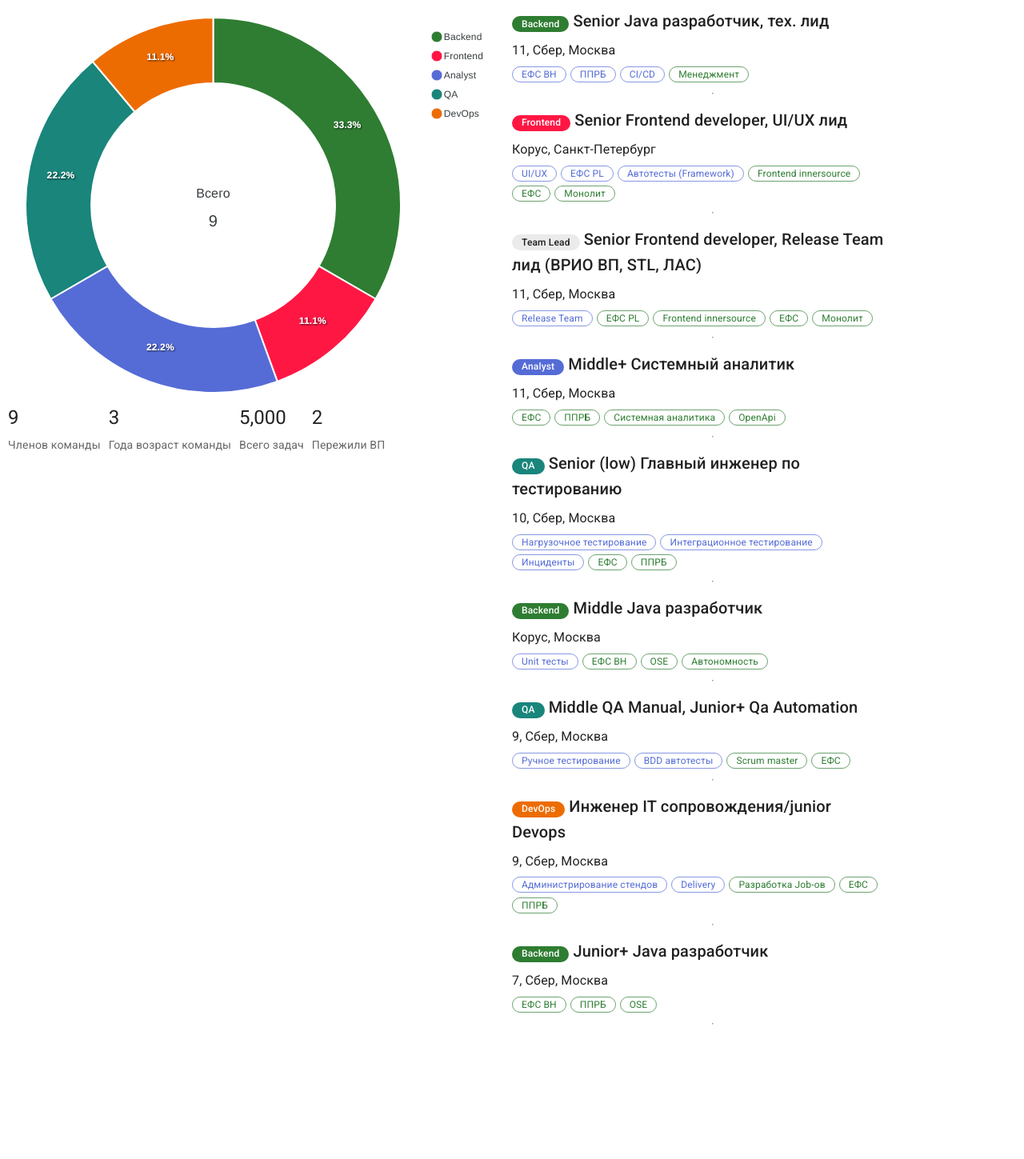
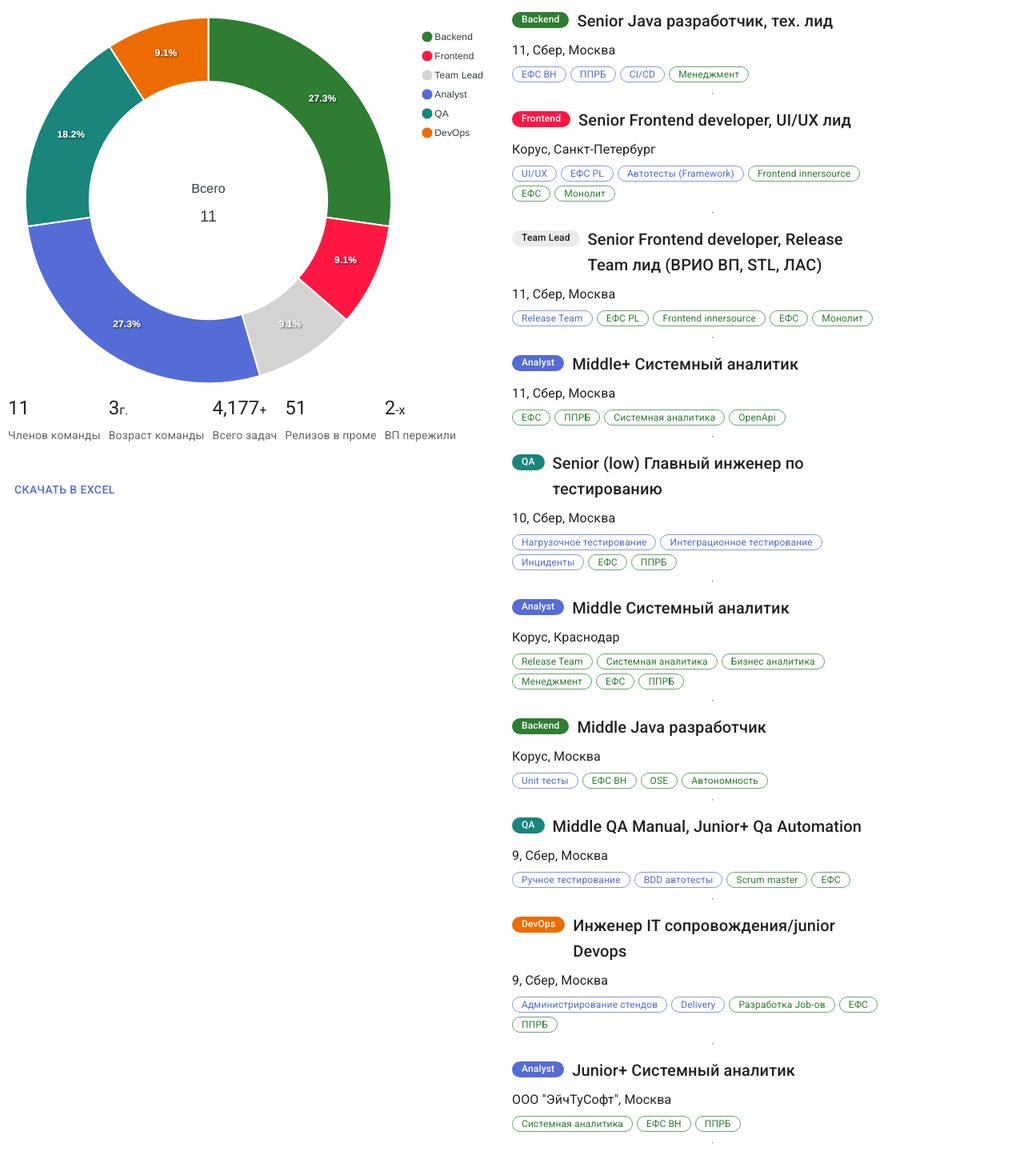
Before and after one commit to Dimsy/team-promotion, a React (Create React App) app: page / in a window 1280 px wide. Shown: the top 1449 px of the page at 80% size. Before the commit the page ends 1299 px from the top, so only its background shows below. Built offline with nearby package versions, Linux system fonts and the light colour scheme.

Commit message:
добавлен сервак для статики, куча фиксов верстки и прочее

```diff
--- a/package.json
+++ b/package.json
@@ -16,6 +16,7 @@
     "react-countup": "^6.4.2",
     "react-dom": "latest",
     "react-scripts": "latest",
+    "sheetjs-style": "^0.15.8",
     "typescript": "latest"
   },
   "scripts": {
--- a/public/index.html
+++ b/public/index.html
@@ -2,7 +2,7 @@
 <html lang="en">
   <head>
     <meta charset="utf-8" />
-    <link rel="shortcut icon" href="%PUBLIC_URL%/favicon.ico" />
+    <link rel="shortcut icon" href="%PUBLIC_URL%/tech.png" />
     <meta name="viewport" content="initial-scale=1, width=device-width" />
     <meta name="theme-color" content="#000000" />
     <!--
@@ -19,7 +19,7 @@
       work correctly both with client-side routing and a non-root public URL.
       Learn how to configure a non-root public URL by running `npm run build`.
     -->
-    <title>My page</title>
+    <title>Состав команды</title>
     <!-- Fonts to support Material Design -->
     <link
       rel="stylesheet"
--- a/src/App.tsx
+++ b/src/App.tsx
@@ -8,18 +8,29 @@ import {PlayerDescriptionModal} from "./PlayerDescriptionModal";
 import ApexOptions = ApexCharts.ApexOptions;
 import Metric from "./Counter";
 import {data} from "./data";
+import {onDownloadXLSXReportHandler} from "./xslxUtils";
+import {Button} from "@mui/material";
 
 export default function App() {
     const [selectedPlayer, setSelectedPlayer] = React.useState(null);
     const [selectedSpec, setSelectedSpec] = React.useState(null);
     const sortedData = [...data].sort((a,b) => a.level > b.level ? -1 : 1);
+    const dataForGraph = sortedData.reduce((acc, val) => {
+        if (acc[val.type]) {
+            acc[val.type] += 1
+        } else {
+            acc[val.type] = 1
+        }
+        return acc;
+    }, {})
 
-    var chartOptions: ApexOptions = {
-        labels: ['Backend', 'Frontend', 'Analyst', 'QA', 'DevOps'],
-        colors: ['#2e7d32', '#ff1744', '#556cd6', '#19857b', '#ed6c02'],
+    const chartOptions: ApexOptions = {
+        labels: Object.keys(dataForGraph),
+        colors: ['#2e7d32', '#ff1744', '#d3d3d3', '#556cd6', '#19857b', '#ed6c02'],
         chart: {
             events: {
                 dataPointSelection: function(event, chartContext, config) {
+                    console.log(config, 'config')
                     setSelectedSpec(prev => {
                         if (prev === config.w.config.labels[config.dataPointIndex]) {
                             return null
@@ -51,7 +62,7 @@ export default function App() {
         }
     };
 
-    const series = [3, 1, 2, 2, 1];
+    const series: any[] = Object.values(dataForGraph)
 
     const dropSelectedPlayer = () => setSelectedPlayer(null)
 
@@ -71,16 +82,15 @@ export default function App() {
     };
 
     const renderPlayer = (player, shadowed) => {
-        // const selected = selectedSpec === player.type || player.type === 'Team Lead' && selectedSpec === 'Frontend';
         return (
             <Grid item xs={12} sm={12} md={12} lg={12} xl={12} style={{ cursor: 'pointer', opacity: shadowed ? '0.3' : '1'}} onClick={() => setSelectedPlayer(player)}>
                 <Grid container spacing={1} flexGrow={1}>
                     <Grid item xs={11}>
-                        <Typography variant="h6" gutterBottom>
+                        <Typography variant="h6" gutterBottom style={{display: 'flex', gap: 10}}>
                             <Chip label={player.type} color={getAvatarColor(player.type)} style={{ height: 20, fontSize: 12, marginTop: 5 }}/> {`${player.position}`}
                         </Typography>
                         <Typography variant="subtitle1" gutterBottom>
-                            {`${!!player.level && player.company !== 'Корус' ? player.level+', ' : ''} ${player.company}, ${player.city}`}
+                            {`${!!player.level && player.company == 'Сбер' ? player.level+', ' : ''} ${player.company}, ${player.city}`}
                         </Typography>
                         {player.specs.map((spec) => {
                             const isLead = spec.includes('^');
@@ -95,23 +105,22 @@ export default function App() {
             </Grid>
         );
     };
-  return (
+
+
+    return (
       <>
         <Container maxWidth="xl" style={{padding: 10}}>
             <Grid container spacing={2} lg={12}>
                 <Grid item xs={12} sm={12} md={6} lg={6}>
                     <Chart options={chartOptions} series={series} type={'donut'}/>
-                    {/*{selectedSpec && <Box sx={{ '& > :not(style)': { m: 1 } }}>*/}
-                        {/*<Fab variant="extended" size="small" color="primary" aria-label="add" onClick={() => setSelectedSpec(null)}>*/}
-                            {/*Сбросить*/}
-                        {/*</Fab>*/}
-                    {/*</Box>}*/}
                     <Grid sx={{ display: 'flex', flexDirection: { xs: "row", md: "col"}, height: { xs: 100, md: 100 }  }}>
                         <Metric label={sortedData.length} subLabel={'Членов команды'}/>
-                        <Metric label={3} subLabel={'Года возраст команды'}/>
-                        <Metric label={5000} subLabel={'Всего задач'}/>
-                        <Metric label={2} subLabel={'Пережили ВП'}/>
+                        <Metric label={3} additionalLabel="г." subLabel={'Возраст команды'}/>
+                        <Metric label={4177} additionalLabel="+" subLabel={'Всего задач'}/>
+                        <Metric label={51} subLabel={'Релизов в проме'}/>
+                        <Metric label={2} additionalLabel="-x" subLabel={'ВП пережили '}/>
                     </Grid>
+                    <Button onClick={() => onDownloadXLSXReportHandler(sortedData)}>Скачать в Excel</Button>
                 </Grid>
                 <Grid item xs={12} sm={12} md={5} lg={5}>
                     {selectedSpec &&
--- a/src/Counter.tsx
+++ b/src/Counter.tsx
@@ -3,12 +3,17 @@ import * as React from "react";
 import Box from "@mui/material/Box";
 import Typography from "@mui/material/Typography";
 
+interface IProps {
+    label: number;
+    subLabel: string;
+    additionalLabel?: string;
+}
 
-const Metric = ({label, subLabel}) =>  {
+const Metric:React.FC<IProps> = ({label, subLabel, additionalLabel}) =>  {
     return (
         <Box style={{marginRight: 10}}>
             <Typography gutterBottom variant="h5" component="div">
-                <CountUp start={0} end={label} duration={Math.random() * (5 - 2) + 2} />
+                <CountUp start={0} end={label} duration={Math.random() * (5 - 2) + 2} /><span style={{fontSize: '1rem'}}>{additionalLabel}</span>
             </Typography>
             <Typography variant="body2" color="text.secondary">
                 {subLabel}
--- /dev/null
+++ b/src/Models.ts
@@ -0,0 +1,11 @@
+export interface IPlayer {
+    name: string;
+    level: number;
+    position: string;
+    city: string;
+    type: 'Analyst' | 'Frontend' | 'Backend' | 'QA' | 'Team Lead' | 'DevOps',
+    company: 'Сбер' | 'Корус' | 'ООО "ЭйчТуСофт"'
+    skills: string[];
+    specs: string[];
+    comments: string[];
+}
--- a/src/PlayerDescriptionModal.tsx
+++ b/src/PlayerDescriptionModal.tsx
@@ -1,22 +1,7 @@
 import React from 'react'
-import {Modal} from "@mui/material";
-import Box from "@mui/material/Box";
+import {Button, Dialog, DialogActions, DialogContent, DialogTitle} from "@mui/material";
 import Typography from "@mui/material/Typography";
 import Chip from '@mui/material/Chip';
-
-const style = {
-    position: 'absolute' as 'absolute',
-    top: '50%',
-    left: '50%',
-    transform: 'translate(-50%, -50%)',
-    width: 600,
-    bgcolor: 'background.paper',
-    border: '2px solid lightgray',
-    borderRadius: 8,
-    boxShadow: 24,
-    minHeight: 350,
-    p: 4,
-};
 
 const getAvatarColor = (type) => {
     switch (type) {
@@ -35,36 +20,44 @@ const getAvatarColor = (type) => {
 
 export const PlayerDescriptionModal = ({isOpened, handleClose, selectedPlayer}) => {
     return (
-        <Modal
+        <Dialog
             open={isOpened}
             onClose={handleClose}
-            aria-labelledby="modal-modal-title"
-            aria-describedby="modal-modal-description"
+            scroll="body"
+            aria-labelledby="scroll-dialog-title"
+            aria-describedby="scroll-dialog-description"
         >
-            <Box sx={style}>
+            <DialogTitle id="scroll-dialog-title" style={{ display: 'flex', gap: 10, flexWrap: 'wrap' }}>
                 <Chip label={selectedPlayer.type} color={getAvatarColor(selectedPlayer.type)} style={{ height: 20, fontSize: 12, marginTop: 5 }}/>
                 <Typography id="modal-modal-title" variant="h6" component="h2" style={{marginBottom: 15}}>
                     {selectedPlayer.position}
                 </Typography>
-                <Typography variant="h6" component="h6" style={{marginBottom: 5}}>
+            </DialogTitle>
+            <DialogContent>
+                <Typography variant="h6" component="div" style={{marginBottom: 5, fontSize: 16, fontWeight: 'bold'}}>
                             Tech skills
                         </Typography>
                 <Typography variant="body2" gutterBottom>
                     {selectedPlayer.skills.map((skill) => <Chip label={skill} style={{ height: 20, marginRight: 5, marginBottom: 5}}/>)}
                 </Typography>
-                {selectedPlayer?.comments?.length &&
+                        {Boolean(selectedPlayer?.comments?.length) &&
                           <>
-                    <Typography variant="h6" component="h6" style={{marginBottom: 5}}>
+                            <Typography variant="h6" component="div" style={{marginBottom: 5, fontSize: 16, fontWeight: 'bold'}}>
                               Comments
                             </Typography>
-                    <Typography variant="body1" gutterBottom >
-                        <ul>
+                            <Typography variant="body1" component="div" gutterBottom >
+                                <ul style={{margin: 0}}>
                                     {selectedPlayer.comments.map((c) => <li>{c}</li>)}
                                 </ul>
                             </Typography>
                           </>
                         }
-            </Box>
-        </Modal>
+            </DialogContent>
+            <DialogActions>
+                <Button onClick={handleClose}>
+                    Закрыть
+                </Button>
+            </DialogActions>
+        </Dialog>
     )
 }
--- a/src/data.js
+++ b/src/data.js
@@ -268,6 +268,54 @@ export const data = [
       'ППРБ',
       'Системная аналитика',
       'OpenApi'
-    ]
+    ],
+    comments: [ 'Умею читать java-код', 'могу подготовить схему данных БД']
   },
+  {
+    name: '-',
+    level: 10,
+    position: 'Middle Системный аналитик',
+    city: 'Краснодар',
+    type: 'Analyst',
+    company: 'Корус',
+    skills: [
+      'Сбор, описание, анализ бизнес требований',
+      'Разработка ТЗ',
+      'ПСИ',
+      'Тираж',
+      'Написание клиентских инструкций',
+      'UI/UX исследования'
+    ],
+    specs: [
+      'Release Team',
+      'Системная аналитика',
+      'Бизнес аналитика',
+      'Менеджмент',
+      'ЕФС',
+      'ППРБ',
+    ],
+    comments: [ 'Глубокие знания Java', 'Проактивность', 'Большой опыт в проведении ПСИ', 'Развытие софт скиллы']
+  },
+  {
+    name: '-',
+    level: 9,
+    position: 'Junior+ Системный аналитик',
+    city: 'Москва',
+    type: 'Analyst',
+    company: 'ООО "ЭйчТуСофт"',
+    skills: [
+      'Сбор, описание, анализ бизнес требований',
+      'Описание технических требований',
+      'Декомпозиция задач',
+      'Базовый git',
+      'UML',
+      'Atlassian',
+    ],
+    specs: [
+      'Системная аналитика',
+      'ЕФС BH',
+      'ППРБ'
+    ],
+    comments: []
+  }
 ];
--- a/src/styles.css
+++ b/src/styles.css
@@ -5,3 +5,14 @@
     height: 1.2em;
     white-space: nowrap;
 }
+
+@media print {
+    .apexcharts-legend-marker {
+        -webkit-print-color-adjust: exact;
+    }
+
+    .MuiChip-root {
+        -webkit-print-color-adjust: exact;
+    }
+
+}
--- /dev/null
+++ b/src/xslxUtils.ts
@@ -0,0 +1,104 @@
+import { utils, writeFile } from 'sheetjs-style';
+import {IPlayer} from "./Models";
+
+interface IBaseProps {
+    createExcelRow: (a: any, b: number) => Record<string, any>;
+    excelColumnsNames: {columnName: string; width?: number}[];
+    fileName: string;
+}
+
+interface ICreateSheetsProps extends IBaseProps {
+    docsByStatuses: Record<string, any[]>;
+}
+interface IDownloadXLSXProps extends IBaseProps {
+    list: any[];
+    onEmptyListFn?: () => void;
+}
+
+export const createSheets = async ({ docsByStatuses, createExcelRow, excelColumnsNames, fileName } : ICreateSheetsProps) => {
+    const worksheets = Object.keys(docsByStatuses).map((status) => {
+        const toExcel = docsByStatuses[status].map(createExcelRow);
+        const worksheet = utils.json_to_sheet(toExcel);
+        const columnNames = excelColumnsNames.map((h) => h.columnName);
+        utils.sheet_add_aoa(worksheet, [columnNames], { origin: 'A1' });
+
+        worksheet['!cols'] = excelColumnsNames.map((v) => ({ width: v.width || v.columnName.length + 8 }));
+        worksheet['!rows'] = [{ hpx: 50 }];
+
+        const borderStyle = { color: { rgb: 'C4BEBE' }, style: 'thin' };
+
+        Object.keys(worksheet).forEach((cell) => {
+            if (cell.includes('!ref')) return;
+            worksheet[cell].s = {
+                alignment: {
+                    vertical: 'top',
+                    wrapText: true,
+                },
+                ...(columnNames.includes(worksheet[cell].v)
+                    && { fill: { pattern: 'solid', fgColor: { rgb: '21A19A' }, bgColor: { rgb: '21A19A' } },
+                        font: { bold: true, color: { rgb: 'FFFFFF' } },
+                        alignment: {
+                            vertical: 'center',
+                            horizontal: 'center',
+                            wrapText: true,
+                        },
+                        border: {
+                            bottom: borderStyle,
+                            left: borderStyle,
+                            right: borderStyle,
+                        } }),
+            };
+        });
+
+        return {
+            worksheet,
+            status,
+        };
+    });
+    const workbook = utils.book_new();
+
+    worksheets.forEach((ws) => {
+        utils.book_append_sheet(workbook, ws.worksheet, ws.status);
+    });
+
+    writeFile(workbook, fileName);
+};
+
+export const createXlXSFile = async (worksheets, fileName) => {
+    const workbook = utils.book_new();
+
+    worksheets.forEach((ws) => {
+        utils.book_append_sheet(workbook, ws.worksheet, ws.status);
+    });
+
+    writeFile(workbook, fileName);
+};
+
+export const downloadXLSXReport = async ({ list, createExcelRow, excelColumnsNames, fileName }: IDownloadXLSXProps) => {
+    const pep = { 'tech-priests': list}
+    await createSheets({ docsByStatuses: pep, createExcelRow, excelColumnsNames, fileName });
+};
+
+const createExcelRow = (d: IPlayer, idx) => ({
+    number: idx + 1,
+    type: d.type,
+    grade: d.company === 'Сбер' ? d.level : '-',
+    position: d.position,
+    city: d.city,
+    hardSkills: d.skills.join(", "),
+    specs: d.specs.join(", ")
+});
+const excelColumnsNames = [
+    { columnName: '№', width: 5 }, { columnName: 'Специальность', width: 15 }, { columnName: 'Грейд', width: 7 },
+    { columnName: 'Должность', width: 25 }, { columnName: 'Город' }, { columnName: 'Hard skills', width: 70 },
+    { columnName: 'Specs', width: 30 },
+];
+
+export const onDownloadXLSXReportHandler = async (list) => {
+    await downloadXLSXReport({
+        list,
+        excelColumnsNames,
+        createExcelRow,
+        fileName: 'Tech-Priests.xlsx',
+    });
+};
```
Also changed, not shown: Back/index.js (added, +11 -0 lines), public/tech.png (added), 1 other file (tests, documents, lock files or other folders). Lines whose indentation alone changed are shown as unchanged.
